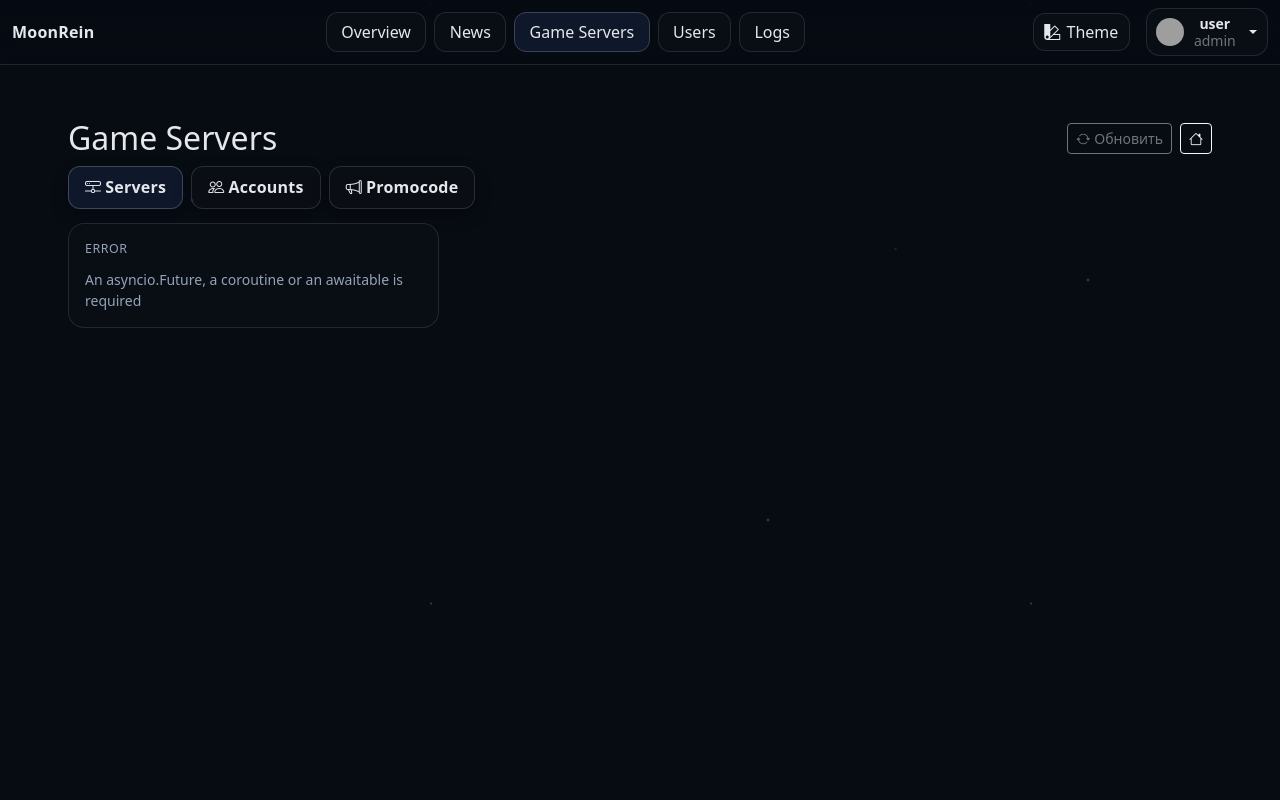
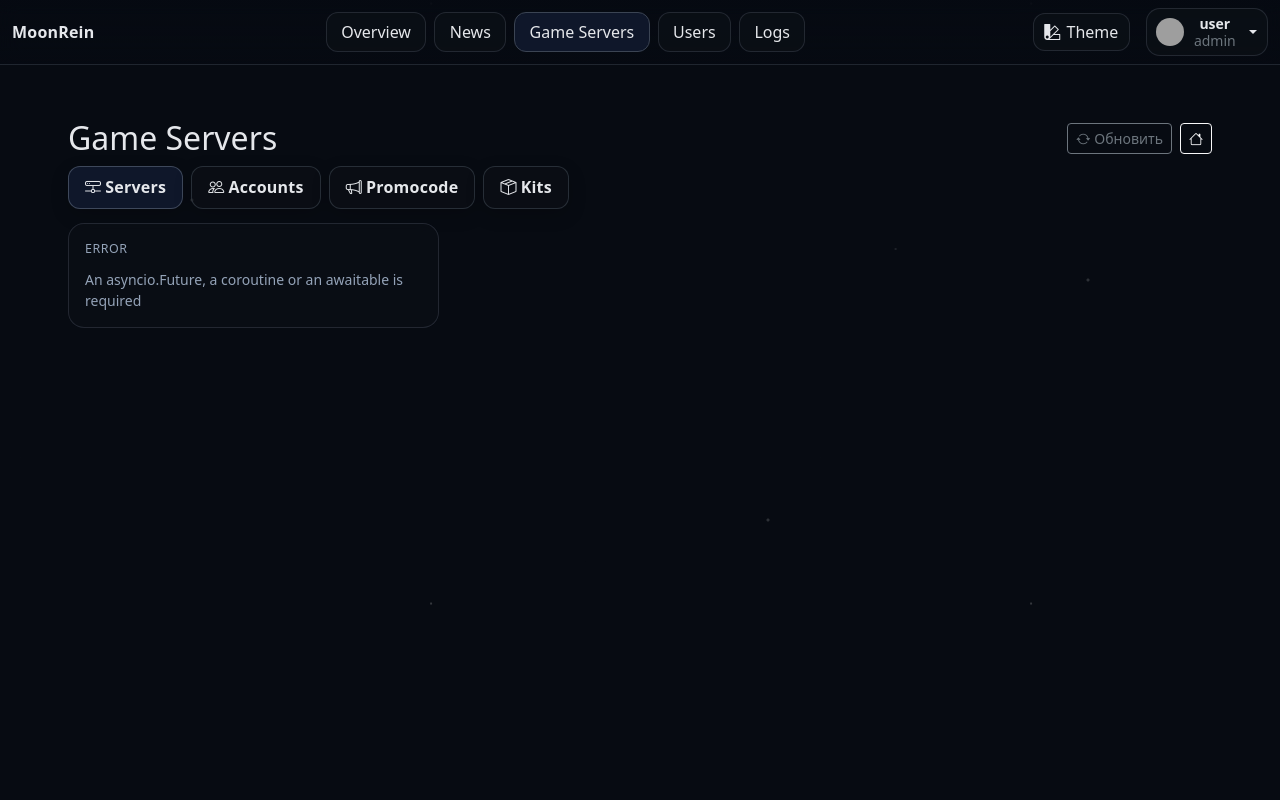
Before and after one commit to SumbizAVGNT/panel_new, a Flask app: page /admin/gameservers in a window 1280 px wide. Run offline with Flask 3, Linux system fonts and the light colour scheme; the visitor is signed in with stand-in values (Sample User, id 1); parts of the project's set-up code (start-up, migrations or seed data) failed here and were passed over; grey boxes are pictures that could not be loaded.

Commit message:
update index.html {gameservers}

```diff
--- a/app/templates/admin/gameservers/index.html
+++ b/app/templates/admin/gameservers/index.html
@@ -57,6 +57,8 @@
     <button class="tab-btn active" data-tab="servers"><i class="bi bi-hdd-network me-1"></i>Servers</button>
     <button class="tab-btn" data-tab="accounts"><i class="bi bi-people me-1"></i>Accounts</button>
     <button class="tab-btn" data-tab="promocode"><i class="bi bi-megaphone me-1"></i>Promocode</button>
+    <!-- ⬇️ Новая вкладка с конструктором китов -->
+    <button class="tab-btn" data-tab="kits"><i class="bi bi-box-seam me-1"></i>Kits</button>
   </div>
 
   <!-- Servers -->
@@ -84,6 +86,11 @@
       </a>
     </div>
   </div>
+
+  <!-- ⬇️ Kits — сам редактор внутри nav -->
+  <div id="tab-kits" class="tab-pane">
+    {% include "admin/gameservers/promocode/kits.html" %}
+  </div>
 </div>
 
 <script>
@@ -95,7 +102,10 @@
     const k = b.dataset.tab;
     document.querySelectorAll('.tab-pane').forEach(p=>p.classList.remove('active'));
     document.getElementById('tab-'+k)?.classList.add('active');
-    if(k==='accounts' && window.accInit) window.accInit(); // ленивый старт модуля Accounts
+
+    // Ленивые инициализации под вкладки
+    if(k==='accounts' && window.accInit) window.accInit();
+    // Для Kits ничего вызывать не нужно — его скрипт в виде IIFE инициализируется, когда DOM уже содержит разметку.
   });
 });
 
@@ -189,4 +199,7 @@
 
 {# Promocode JS #}
 {% include "admin/gameservers/promocode/promocode_script.html" %}
+
+{# ⬇️ Kits JS (подключаем скрипт конструктора) #}
+{% include "admin/gameservers/promocode/kits_script.html" %}
 {% endblock %}
```
Also changed, not shown: app/static/data/itemsadder-items.json (renamed from app/templates/static/data/itemsadder-items.json), app/static/data/vanilla-items-1.20.6.json (renamed from app/templates/static/data/vanilla-items-1.20.6.json), app/static/mc/1.20.6/items/dirt.png (renamed from app/templates/static/mc/1.20.6/items/dirt.png).
